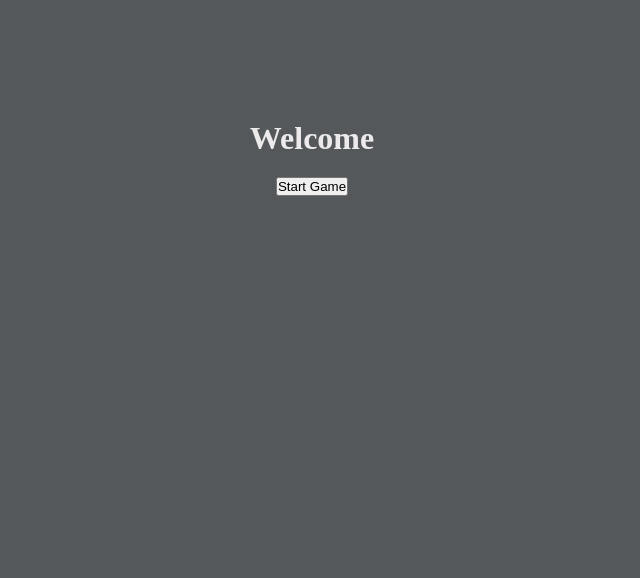
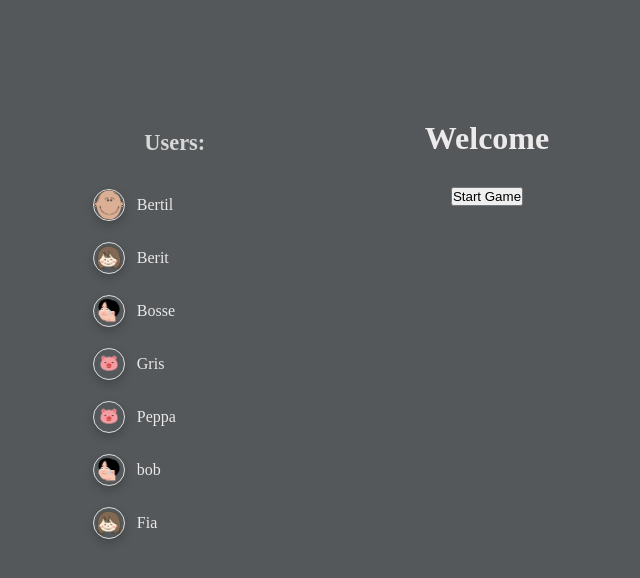
Before and after one commit to OGsko/Game-of-the-year---grupp-4, a website built with Vite: page index.html in a window 1280 px wide. Shown: the whole page, without its empty margins (328-968 px from the left). Built offline with nearby package versions, Linux system fonts and the light colour scheme; data requests are answered from the project's data file.

Commit message:
städat upp bland oanvända variabler, skapat en lista som renderar avaterna när man loggat in, skapat en funktion som raderar avataren och highscore. Stylat med sass. Flyttat filerna till modules

```diff
--- a/db.json
+++ b/db.json
@@ -403,6 +403,21 @@
       "id": "4",
       "userName": "Gris",
       "imageUrl": "avatar4.png"
+    },
+    {
+      "userName": "Peppa",
+      "imageUrl": "avatar4.png",
+      "id": "l1Se4OmS59k"
+    },
+    {
+      "userName": "bob",
+      "imageUrl": "avatar3.png",
+      "id": "PbUDdz6WOuY"
+    },
+    {
+      "userName": "Fia",
+      "imageUrl": "avatar2.png",
+      "id": "45Cm5axwh7g"
     }
   ],
   "scoreboard": [
@@ -413,7 +428,7 @@
     },
     {
       "avatarId": "3",
-      "highscore": 12,
+      "highscore": 48,
       "id": "ijcdc1Zt-Sk"
     },
     {
@@ -425,6 +440,21 @@
       "avatarId": "4",
       "highscore": 120,
       "id": "CASZ4s9j46k"
+    },
+    {
+      "avatarId": "l1Se4OmS59k",
+      "highscore": 16,
+      "id": "kkrzxNEZfRg"
+    },
+    {
+      "avatarId": "PbUDdz6WOuY",
+      "highscore": 0,
+      "id": "svhQbx3CXJo"
+    },
+    {
+      "avatarId": "45Cm5axwh7g",
+      "highscore": 0,
+      "id": "skN9mspX040"
     }
   ],
   "$schema": "./node_modules/json-server/schema.json"
--- a/src/main.ts
+++ b/src/main.ts
@@ -1,4 +1,4 @@
-import { startPage } from './startpage';
+import { startPage } from './modules/startpage';
 import './styles/main.scss';
 
 
--- /dev/null
+++ b/src/modules/delete.ts
@@ -0,0 +1,46 @@
+import type { Avatar, Scoreboard } from "../interface";
+
+export function deleteAccount(avatar: Avatar, allScores: Scoreboard[]) {
+  const deletebtn = document.createElement("button");
+  deletebtn.className = "delete-account-btn";
+  deletebtn.innerText = "Delete User & Highscore";
+
+  const sidebar = document.querySelector(".avatar-sidebar-div");
+
+  if (sidebar) {
+    sidebar.append(deletebtn);
+  } else {
+    document.body.append(deletebtn);
+  }
+
+   deletebtn.addEventListener("click", async () => {
+    const confirmDelete = confirm(`Are you sure you want to delete ${avatar.userName} and the highscore?`);
+    if (!confirmDelete) return;
+
+    try {
+      const scoreToDelete = allScores.find(s => s.avatarId === avatar.id);
+
+      // Radera Avatar
+      const avatarRes = await fetch(`http://localhost:3000/avatars/${avatar.id}`, {
+        method: "DELETE"
+      });
+
+      //  Radera highscore
+      if (scoreToDelete) {
+        await fetch(`http://localhost:3000/scoreboard/${scoreToDelete.id}`, {
+          method: "DELETE"
+        });
+      }
+
+      if (avatarRes.ok) {
+        alert("User and highscore deleted!");
+        // skickar tillbaka till startsidan när det är raderat
+        location.reload();
+      } else {
+        alert("Could not delete user!");
+      }
+    } catch (error) {
+      console.error("Error:", error);
+    }
+  });
+}
--- /dev/null
+++ b/src/modules/displayavatars.ts
@@ -0,0 +1,42 @@
+import type { Avatar } from "../interface";
+
+export async function renderAvatarList() {
+    try {
+        const response = await fetch("http://localhost:3000/avatars");
+        if (!response.ok) throw new Error("Kunde inte hämta avatarer");
+
+        const avatars: Avatar[] = await response.json();
+
+        const sidebarDiv = document.createElement("div");
+        sidebarDiv.className = "avatar-sidebar-div";
+
+        const listContainer = document.createElement("ul");
+        listContainer.className = "avatar-list";
+
+        const title = document.createElement("h3");
+        title.innerText = "Users:";
+        title.style.textAlign = "center";
+        title.className = "list-title";
+
+        sidebarDiv.append(title, listContainer)
+
+        document.body.prepend(sidebarDiv);
+
+
+        avatars.forEach(avatar => {
+        const listItem = document.createElement("li");
+
+        const img = document.createElement("img");
+        img.src = avatar.imageUrl;
+        img.className = "avatar-icon";
+
+        const name = document.createElement("span");
+        name.innerText = avatar.userName;
+
+        listItem.append(img, name);
+        listContainer.append(listItem);
+});
+    } catch (error) {
+        console.error("Error:", error);
+    }
+}
--- a/src/login.ts
+++ b/src/modules/login.ts
@@ -1,11 +1,11 @@
 import p5 from 'p5';
-import { gameSketch } from './game';
-import { fetchAvatar, fetchScoreBoard } from './modules/fetch';
-import type { Avatar } from './interface';
-import type { Question } from './interface';
-
-import { questionList, renderQuestion} from './modules/question';
-import { saveSelectedQuestions } from './modules/state';
+import { gameSketch } from '../game';
+import { fetchAvatar, fetchScoreBoard } from './fetch';
+import type { Avatar } from '../interface';
+import { questionList } from './question';
+import { saveSelectedQuestions } from './state';
+import { renderAvatarList } from './displayavatars';
+import { deleteAccount } from './delete';
 
 export default function avatarChoise() {
     const body = document.querySelector("body");
@@ -96,6 +96,9 @@ export default function avatarChoise() {
                 const gameContainer = document.createElement("div");
                 gameContainer.id = "gameContainer";
                 body?.append(gameContainer);
+
+                await renderAvatarList();
+                deleteAccount(foundUser, allScores || []);
 
                 // Starta spelet
                 const sketchWithAvatar = gameSketch(foundUser.imageUrl, foundUser.id, userHighscore?.id);
@@ -200,19 +203,24 @@ export default function avatarChoise() {
 
                     // Hämtar datan och det nya idt från scoreboard
                     const newScoreData = await scoreResponse.json();
+                    const allScores = await fetchScoreBoard();
 
                     body?.replaceChildren();
                     const gameContainer = document.createElement("div");
                     gameContainer.id = "gameContainer";
                     body?.append(gameContainer);
 
+                    await renderAvatarList();
+                    // Använder den skapade användaren för delete-funktionen
+                    deleteAccount(createdUser, allScores || []);
+
+
                     // Skickar med både avatarId och  score-idt till spelet
-                    const sketchWithAvatar = gameSketch(selectedAvatarUrl, createdUser.id, newScoreData.id);
+                    const sketchWithAvatar = gameSketch(createdUser.imageUrl, createdUser.id, newScoreData.id);
                     new p5(sketchWithAvatar);
                 }
             } catch (err) {
                 console.error("Network error:", err);
-                alert("Could not connect to server.");
             }
         });
     })
--- a/src/modules/question.ts
+++ b/src/modules/question.ts
@@ -1,8 +1,7 @@
 import { fetchQuestion } from "./fetch";
 import type { Question } from "../interface";
-import { getScore, saveScore, incrementQuestionIndex, getSelectedQuestions, getCurrentQuestionIndex } from "./state";
+import { getScore, saveScore, incrementQuestionIndex, getCurrentQuestionIndex } from "./state";
 import { winState } from "./win";
-const body = document.querySelector("body") as HTMLBodyElement
 
 export let scoreCount = 0 // Ska bestämma och ändra hur mycket poäng man får
 
@@ -105,7 +104,6 @@ export function checkAnswer(userInput: string, correctInput: string) {
         incrementQuestionIndex()
 
         //Variabler för jämförelse
-        const questions = getSelectedQuestions()
         const currentIndex = getCurrentQuestionIndex()
         console.log("questions answerd:", currentIndex)
         //Kollar index om man svarat på varje fråga
--- /dev/null
+++ b/src/modules/startpage.ts
@@ -0,0 +1,30 @@
+import { renderAvatarList } from "./displayavatars.ts";
+import avatarChoise from "./login.ts";
+
+export function startPage() {
+    const body = document.querySelector("body");
+    body?.replaceChildren();
+
+    renderAvatarList();
+
+    const mainContent = document.createElement("div");
+    mainContent.className = "main-start-content";
+
+    const welcome = document.createElement("h1");
+    welcome.textContent = "Welcome";
+
+    const playBtn = document.createElement("button");
+    playBtn.textContent = "Start Game";
+    playBtn.className = "playBtn";
+
+    const gameInfo = document.createElement("div");
+    gameInfo.className = "gameInfo";
+
+    mainContent.append(welcome, playBtn, gameInfo);
+
+    body?.append(mainContent);
+
+    playBtn.addEventListener("click", () => {
+        avatarChoise();
+    });
+}
--- a/src/startpage.ts
+++ /dev/null
@@ -1,21 +0,0 @@
-import avatarChoise from "./login.ts";
-
-export function startPage() {
-    const welcome = document.createElement("h1");
-    welcome.textContent = ("Welcome");
-
-    const playBtn = document.createElement("button");
-    playBtn.textContent = ("Start Game");
-    playBtn.className = ("playBtn");
-
-    const gameInfo = document.createElement("div");
-    gameInfo.className = ("gameInfo");
-
-    const body = document.querySelector("body");
-
-    body?.append(welcome, playBtn, gameInfo);
-
-    playBtn.addEventListener("click", ()=>{
-        avatarChoise();
-    });
-}
--- a/src/styles/base/_typography.scss
+++ b/src/styles/base/_typography.scss
@@ -4,10 +4,11 @@ body {
     background-color: $background-color;
     color: rgb(236, 234, 234);
     display: flex;
-    flex-direction: column;
-    align-items: center;
+    flex-direction: row;
     justify-content: center;
+    align-items: flex-start;
+    gap: 40px;
     margin-top: 100px;
-    gap: 20px;
+    gap: 150px;
     padding: 20px;
 }
--- /dev/null
+++ b/src/styles/components/_buttons.scss
@@ -0,0 +1,14 @@
+.delete-account-btn {
+  margin-top: 20px;
+  width: 100%;
+  background-color: #e05a3c;
+  color: white;
+  border: none;
+  padding: 10px;
+  cursor: pointer;
+  z-index: 10;
+
+  &:hover {
+    background-color: #cc0000;
+  }
+}
--- /dev/null
+++ b/src/styles/layout/_startPage.scss
@@ -0,0 +1,6 @@
+.main-start-content {
+    display: flex;
+    flex-direction: column;
+    align-items: center;
+    gap: 30px;
+}
--- /dev/null
+++ b/src/styles/layout/avatarList.scss
@@ -0,0 +1,66 @@
+.avatar-sidebar-div {
+  display: flex;
+  flex-direction: column;
+  align-items: center;
+  width: fit-content;
+  padding: 10px;
+  flex-shrink: 0;
+  max-height: 100vh;
+
+  .list-title {
+    margin-bottom: 15px;
+    font-size: 1.4rem;
+    font-weight: bold;
+    color: #d8d7d7;
+    text-align: center;
+    width: 100%;
+    flex-shrink: 0;
+  }
+
+  .avatar-list {
+    display: block;
+    max-height: 450px;
+    overflow-y: auto;
+    overflow-x: hidden;
+    padding: 10px;
+    margin: 0;
+    list-style: none;
+    width: 100%;
+    min-width: 160px;
+
+    li {
+      display: flex;
+      align-items: center;
+      gap: 12px;
+      padding: 8px;
+      margin-bottom: 5px;
+      border-radius: 5px;
+
+      .avatar-icon {
+        width: 30px;
+        height: 30px;
+        border-radius: 50%;
+        flex-shrink: 0;
+        object-fit: cover;
+        border: 1px solid #ddd;
+      }
+
+      span {
+        font-size: 1rem;
+        color: #eae8e8;
+        white-space: nowrap;
+      }
+    }
+
+    &::-webkit-scrollbar {
+      width: 6px;
+    }
+    &::-webkit-scrollbar-track {
+      background: rgba(0,0,0,0.05);
+    }
+    &::-webkit-scrollbar-thumb {
+      background: #bbb;
+      border-radius: 10px;
+    }
+  }
+}
--- a/src/styles/main.scss
+++ b/src/styles/main.scss
@@ -2,3 +2,6 @@
 @use "./base/typography";
 @use "./layout/loginPage";
 @use "./layout/question";
+@use "./layout/startPage";
+@use "./layout/avatarList";
+@use "./components/buttons";
```
Also changed, not shown: src/game.ts (+4 -4 lines), src/modules/effects.ts (renamed from src/effects.ts), src/modules/gameover.ts (renamed from src/gameover.ts), src/modules/resetGame.ts (renamed from src/resetGame.ts).
